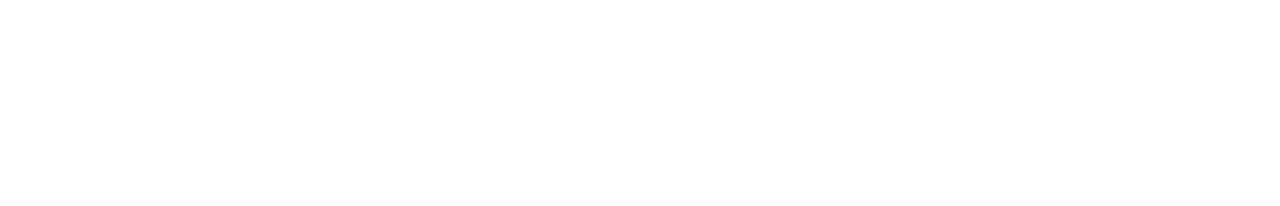
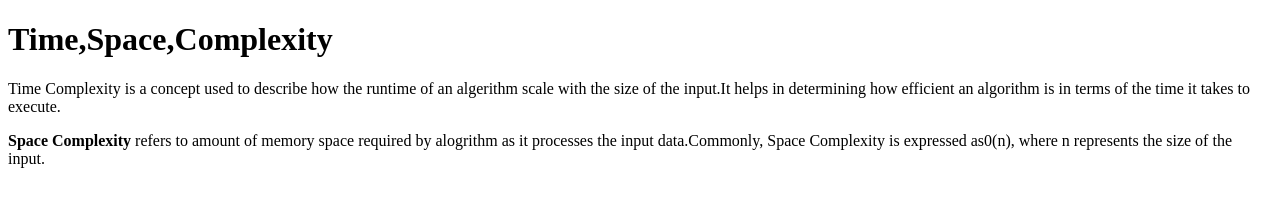
Before and after one commit to acciojob/time-and-space-complexity-Azhaghiri, a website: page main.html in a window 1280 px wide. Drawn offline with Linux system fonts and the light colour scheme.

Commit message:
created a submission

```diff
--- a/main.html
+++ b/main.html
@@ -8,6 +8,10 @@
 
 <body>
 	<!-- the entire body must be written by student -->
+	<h1>Time,Space,Complexity</h1>
+	<p>Time Complexity is a concept used to describe how the runtime of an algerithm scale with the size of
+	the input.It helps in determining how efficient an algorithm is in terms of the time it takes to execute.</p>
+	<p><b>Space Complexity</b> refers to amount of memory space required by alogrithm as it processes the input data.Commonly, Space Complexity is expressed as0(n), where n represents the size of the input.</p>
     <script type="text/javascript" src="./script.js">
 </script>
 
```
